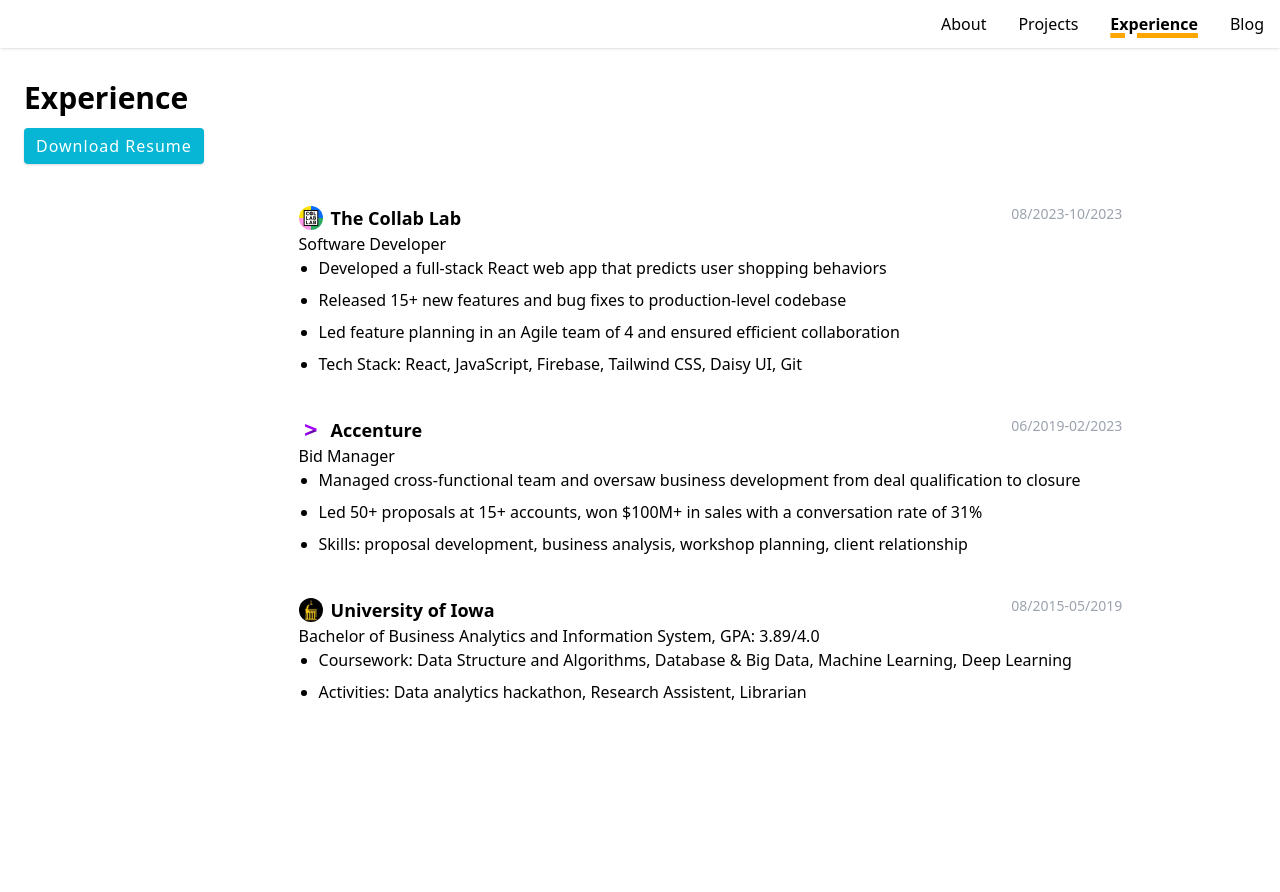
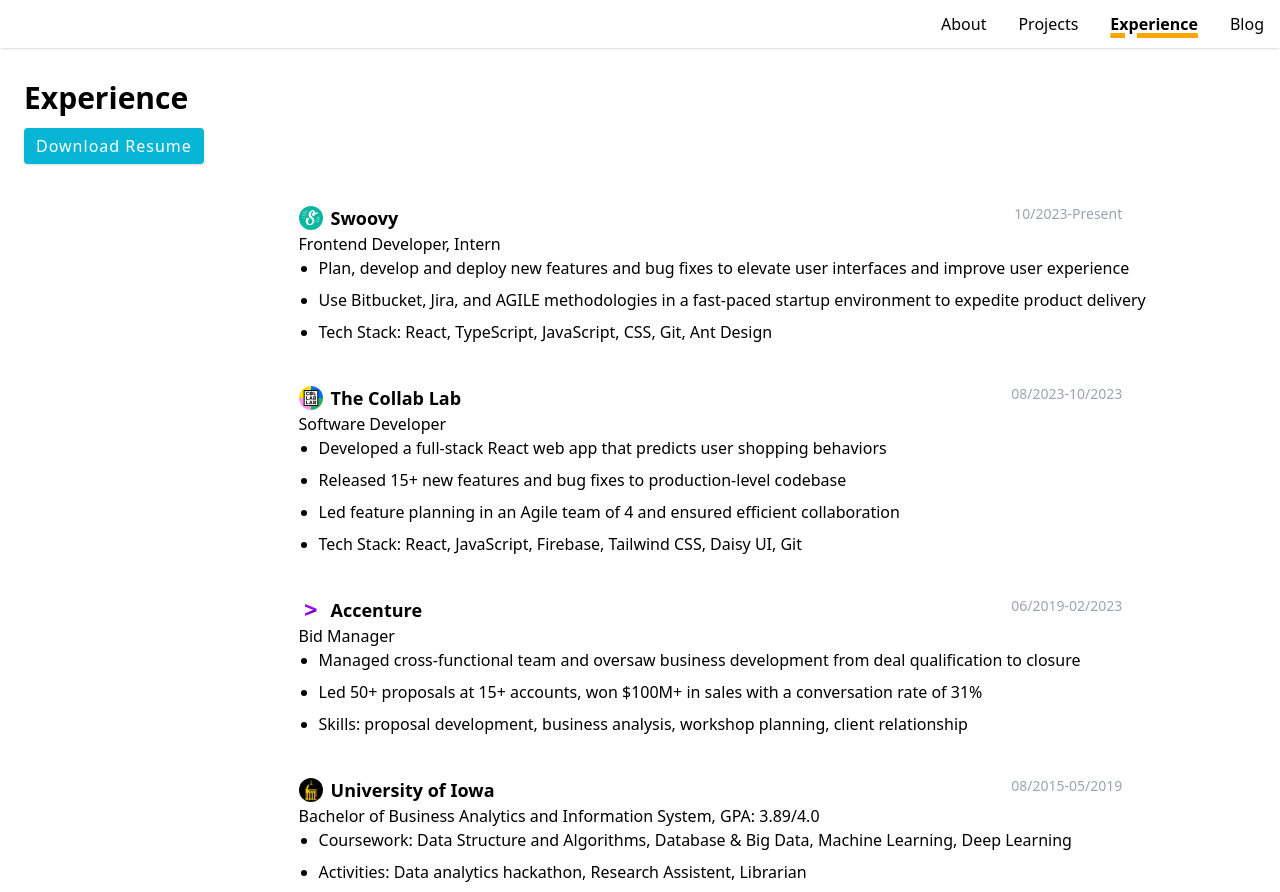
Before and after one commit to shangguanwang/personal-portfolio, a React (Create React App) app: page /experience in a window 1280 px wide. Before the commit the page ends 800 px from the top, so only its background shows below. Built offline with nearby package versions, Linux system fonts and the light colour scheme.

Commit message:
add Swoovy experience for #14

```diff
--- a/src/assets/data/experienceData.js
+++ b/src/assets/data/experienceData.js
@@ -1,8 +1,17 @@
+import swoovyLogo from '../images/swoovy-logo.png';
 import collabLabLogo from '../images/collablab-logo.png';
 import acnLogo from '../images/accenture-logo.png';
 import uiowaLogo from '../images/uiowa-logo.jpeg';
 
 export const experienceData = [
+    {companyLogo: swoovyLogo,
+        companyName:"Swoovy",
+        companyLink: "https://www.swoovy.com/",
+        jobTitle:"Frontend Developer, Intern",
+        duration:"10/2023-Present",
+        bullets:["Plan, develop and deploy new features and bug fixes to elevate user interfaces and improve user experience",
+        "Use Bitbucket, Jira, and AGILE methodologies in a fast-paced startup environment to expedite product delivery",
+    "Tech Stack: React, TypeScript, JavaScript, CSS, Git, Ant Design"]},
     {companyLogo: collabLabLogo,
     companyName:"The Collab Lab",
     companyLink: "https://the-collab-lab.codes/",
--- a/src/components/About.jsx
+++ b/src/components/About.jsx
@@ -38,13 +38,13 @@
           <br />
           I'm currently working at{" "}
           <a
-            href="https://the-collab-lab.codes/"
+            href="https://www.swoovy.com/"
             target="_blank"
             rel="noopener noreferrer"
           >
-            The Collab Lab{" "}
+            Swoovy{" "}
           </a>
-          as a software engineer.
+          as a frontend engineer.
           <br />
           When I'm not coding, I record podcast🎙️, make memes🖼️, and write
           blogs🖊️.
```
Also changed, not shown: src/assets/images/swoovy-logo.png (added).
